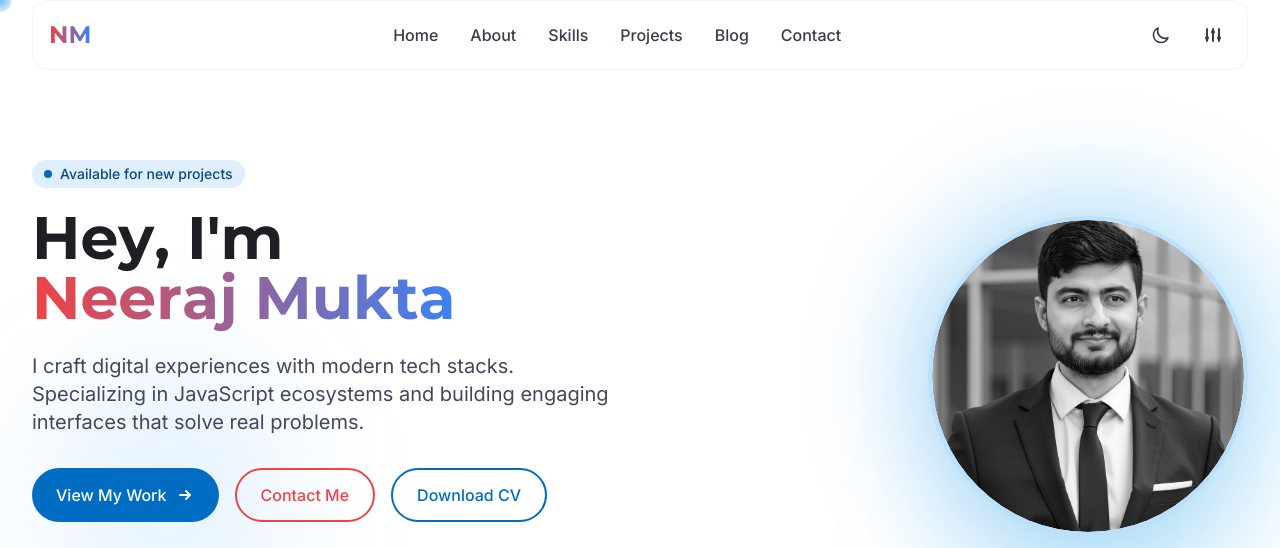
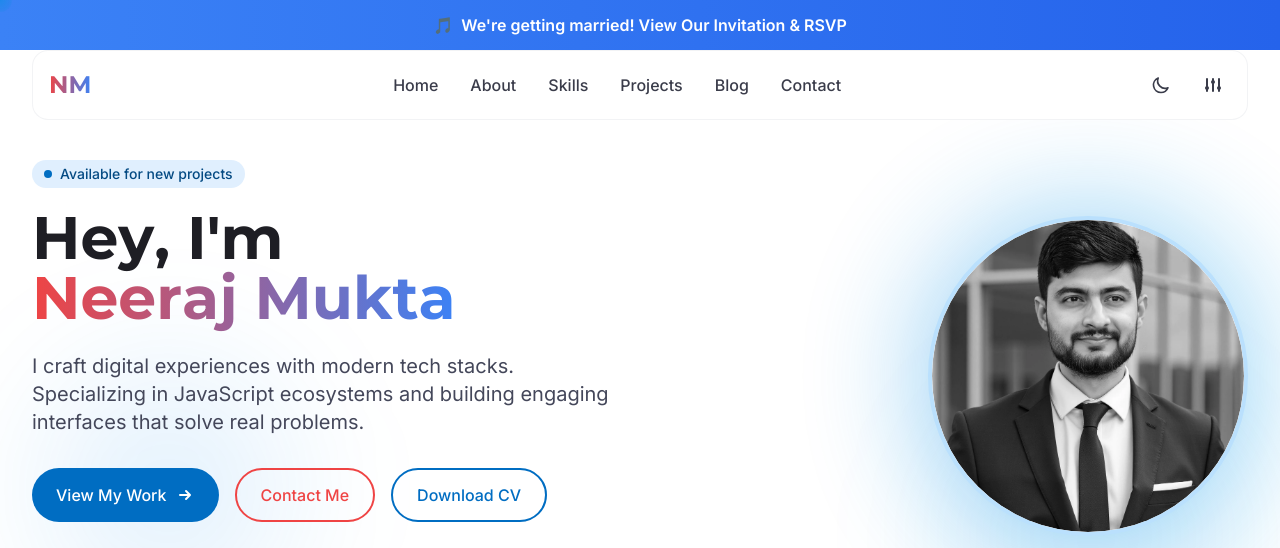
Before and after one commit to fullstackNRJ/portfolio-v0.9.astro, an Astro site: page / in a window 1280 px wide. Shown: the top 548 px of the page. Built offline with nearby package versions, Linux system fonts and the light colour scheme; Astro itself is replaced by a stand-in of ours; some packages are replaced by stand-ins of ours; a web font is replaced by a local one.

Commit message:
added title bar

```diff
--- a/src/components/Navbar.astro
+++ b/src/components/Navbar.astro
@@ -14,6 +14,19 @@ const navItems = [
 <header
   class="fixed w-full top-0 left-0 right-0 z-40 transition-all duration-300 md:backdrop-blur-md"
 >
+  {/* Wedding Announcement Banner */}
+  <div class="w-full bg-gradient-to-r from-blue-500 to-blue-600 text-white px-4 py-3 text-center">
+    <a
+      href="https://neerajmukta-tv.astro.vercel.app/"
+      target="_blank"
+      rel="noopener noreferrer"
+      class="inline-flex items-center justify-center gap-2 font-semibold hover:opacity-90 transition-opacity"
+    >
+      <span>🎵</span>
+      <span>We're getting married! View Our Invitation & RSVP</span>
+    </a>
+  </div>
+
   <div class="container">
     <nav
       class="bg-white/80 dark:bg-dark-950/80 md:backdrop-blur-sm border border-gray-200/50 dark:border-dark-800/50 rounded-b-2xl md:rounded-2xl p-4"
```
